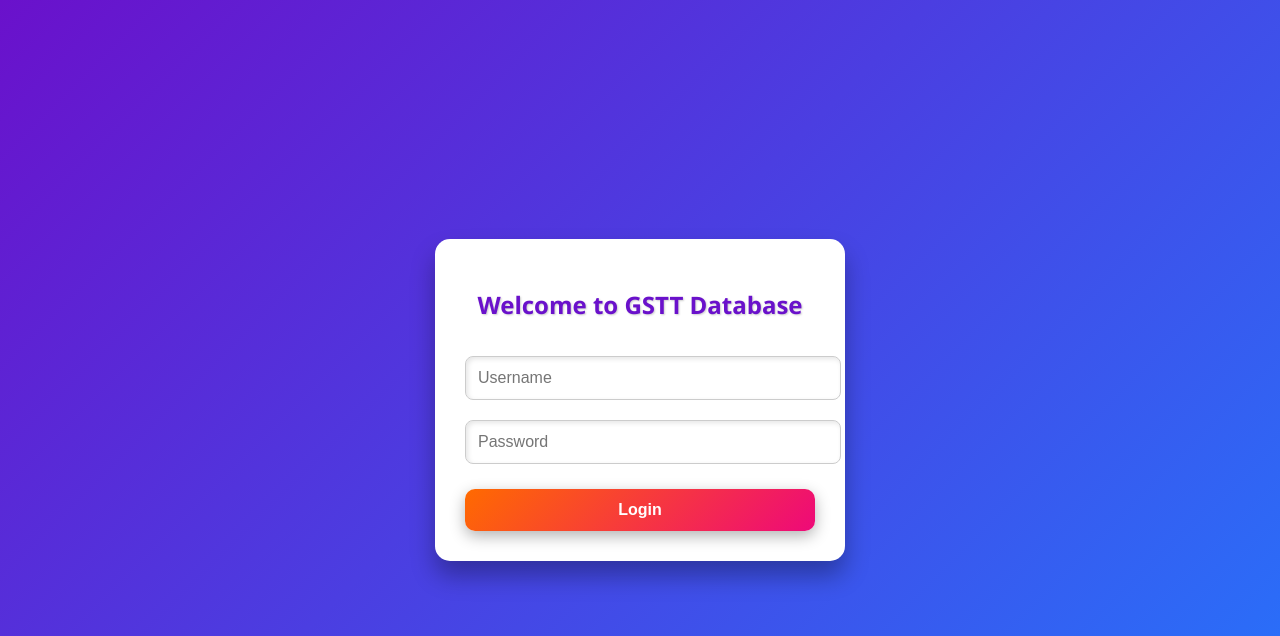
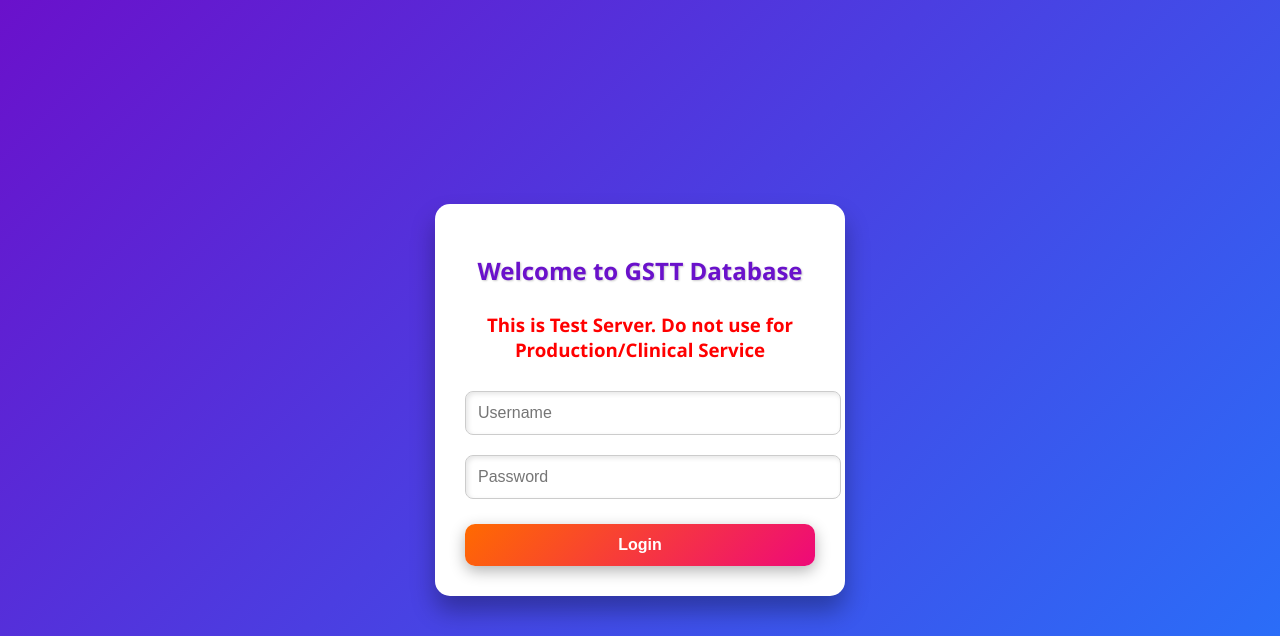
Before and after one commit to moka-guys/gstt_primer_design, a Flask app: page /gstt_primer_design in a window 1280 px wide. Shown: the top 636 px of the page. Run offline with Flask 3, Linux system fonts and the light colour scheme; parts of the project's set-up code (start-up, migrations or seed data) failed here and were passed over; some libraries are stand-ins or nearby versions.

Commit message:
clean up

```diff
--- a/app.py
+++ b/app.py
@@ -249,7 +249,7 @@ def design_primer():
             app.logger.info("Primer design done")
             session['primer_output'] = output.to_dict(orient='records')
             session["app_datetimestr"] = app_datetimestr
-            session["order_sheet_name"] = f'primer_order_sheet{session["app_datetimestr"]}.csv'
+            session["order_sheet_name"] = f'primer_order_sheet_TEST_VERSION_{session["app_datetimestr"]}.csv'
             del_file(["temp_input.csv"])
             return redirect(url_for('success_primer_design'))
 
--- a/docker-compose.yml
+++ b/docker-compose.yml
@@ -16,7 +16,7 @@ services:
       - ./initdb:/docker-entrypoint-initdb.d
 
   flask:
-    image: seglh/gstt_primer_design:d0578be
+    image: seglh/gstt_primer_design:5122480
     container_name: flask_app
     restart: always
     ports:
--- a/primer_design/primer3.py
+++ b/primer_design/primer3.py
@@ -587,7 +587,7 @@ class GenerateOrder:
         Input: input csv file
         """
         input_param = parse_csv(input_file)
-        order_sheet = f"/app/output/primer_order_sheet{self.datetimestr}.csv"
+        order_sheet = f"/app/output/primer_order_sheet_TEST_VERSION_{self.datetimestr}.csv"
         #output_file = (f"/app/output/designed_primer_{self.datetimestr}.xlsx")
         with open(order_sheet, "a", newline="") as csv_file:
             writer = csv.writer(csv_file)
--- a/static/js/script.js
+++ b/static/js/script.js
@@ -3,12 +3,6 @@ let igvBrowser = null;
 document.addEventListener("DOMContentLoaded", async function () {
     const igvDiv = document.getElementById("igv-div");
     if (!igvDiv) return;
-
-    // Destroy existing IGV instance if this script runs again
-    if (igvBrowser) {
-        await igvBrowser.destroy();
-        igvBrowser = null;
-    }
 
     const options = {
         genome: initialQuery.genome,
--- a/templates/design_primer.html
+++ b/templates/design_primer.html
@@ -178,8 +178,10 @@
 </head>
 <body>
     <div class="container">
+        <h1 style="color: red;">This is Test Server. Do not use for Production/Clinical Service</h1>
         <h1>Design Primer</h1>
         <h2>Key in primer parameters</h2>
+
 
         <form method="POST">
             <div class="table-wrapper">
--- a/templates/gstt_primer_design.html
+++ b/templates/gstt_primer_design.html
@@ -91,6 +91,7 @@
 <body>
     <form method="POST" action="/gstt_primer_design">
         <h2>Welcome to GSTT Database</h2>
+        <h3 style="color: red;">This is Test Server. Do not use for Production/Clinical Service</h3>
 
         <!-- Show error if provided by Flask -->
         {% if error %}
--- a/templates/igv.html
+++ b/templates/igv.html
@@ -7,6 +7,7 @@
 </head>
 <body>
     <h2>IGV Viewer with Primers</h2>
+    <h3 style="color: red;">This is Test Server. Do not use for Production/Clinical Service</h3>
     <div id="igv-div" style="width: 100%; height: 500px;"></div>
 
     <script>
--- a/templates/query.html
+++ b/templates/query.html
@@ -137,6 +137,7 @@
 <body>
     <div class="container">
         <h1>Query Data</h1>
+        <h3 style="color: red;">This is Test Server. Do not use for Production/Clinical Service</h3>
 
         <!-- Show error if Flask provides one -->
         {% if error %}
```
Also changed, not shown: 1 other file.
